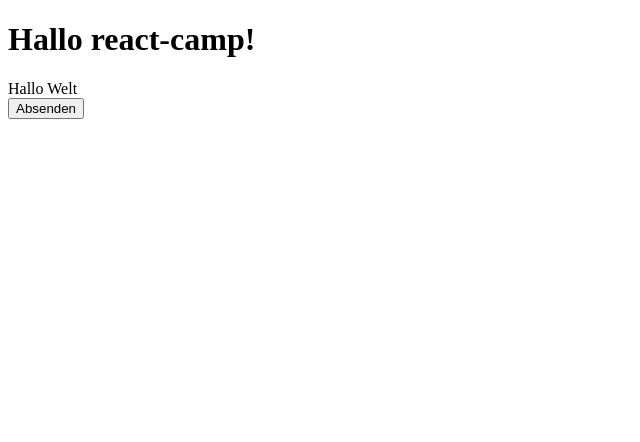
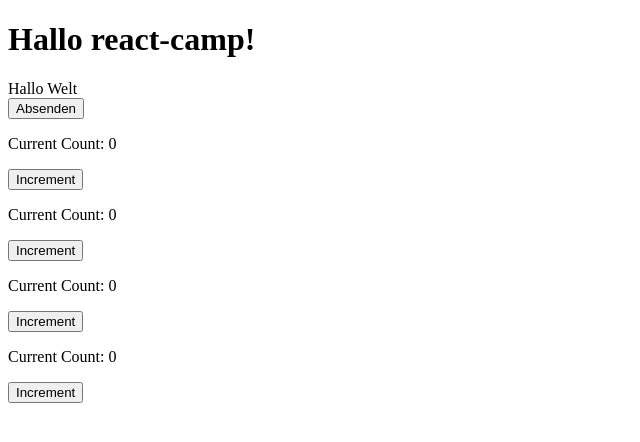
Before and after one commit to SuoraGmbH/react-camp-2023-06-berlin, a React (Create React App) app: page / in a window 1280 px wide. Shown: the top 442 px of the page, without its empty margins (0-640 px from the left). Built offline with nearby package versions, Linux system fonts and the light colour scheme.

Commit message:
add counter

```diff
--- a/src/App.tsx
+++ b/src/App.tsx
@@ -2,6 +2,7 @@ import TimeEntryView from "./components/TimeEntryView";
 import React from "react";
 import TimeEntry from "./domain/TimeEntry";
 import TimeEntryForm from "./components/TimeEntryForm";
+import Counter from "./components/Counter";
 
 export default function App() {
   // So können wir den typen *einer* bestimmten Prop inferieren
@@ -18,6 +19,10 @@ export default function App() {
       <h1>Hallo react-camp!</h1>
       <TimeEntryView timeEntry={timeEntry} />
       <TimeEntryForm />
+      <Counter />
+      <Counter />
+      <Counter />
+      <Counter />
     </>
   );
 }
--- /dev/null
+++ b/src/components/Counter.tsx
@@ -0,0 +1,18 @@
+import React, { useState } from "react";
+
+const Counter: React.FunctionComponent = () => {
+  // const stateArray = useState(0);
+  // const count = stateArray[0];
+  // const setCount = stateArray[1];
+
+  const [count, setCount] = useState<number>(0);
+
+  return (
+    <div>
+      <p>Current Count: {count}</p>
+      <button onClick={() => setCount(count + 1)}>Increment</button>
+    </div>
+  );
+};
+
+export default Counter;
```
